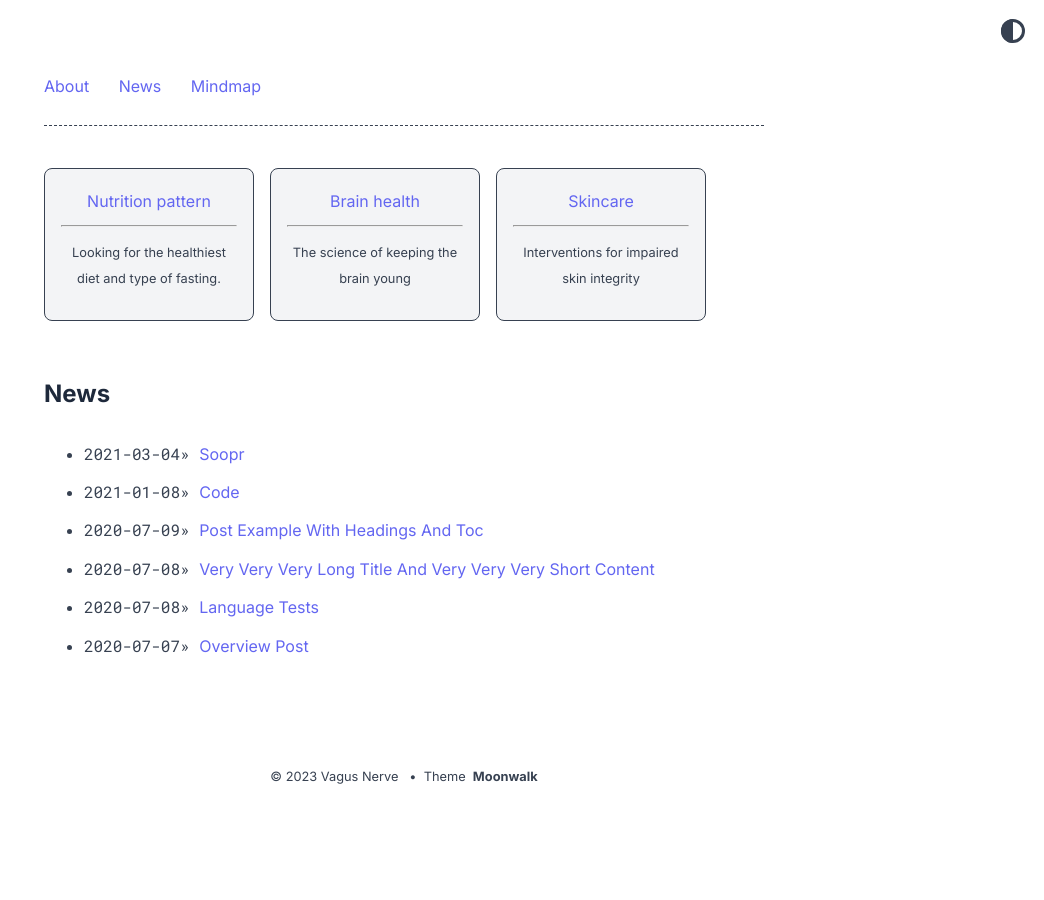
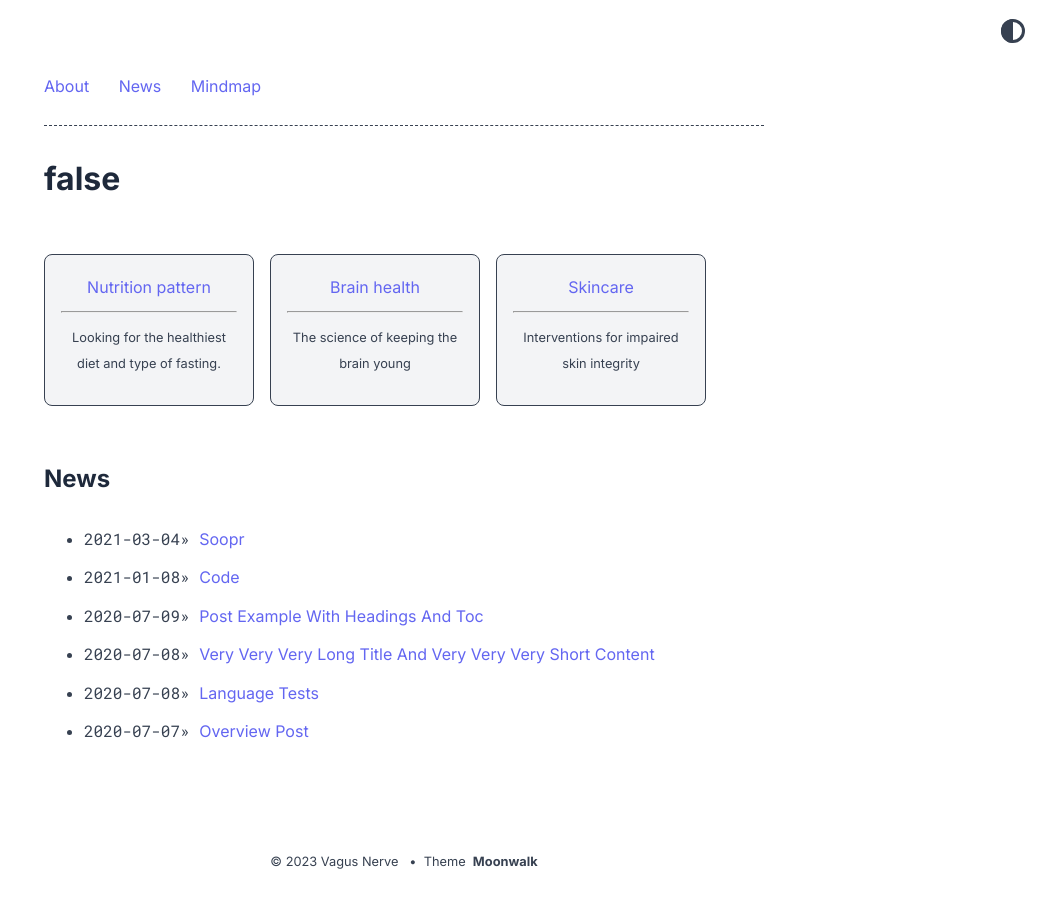
Before and after one commit to abhinavs/moonwalk, a Jekyll site: the page built from index.md, in a window 1280 px wide. Shown: the whole page, without its empty margins (236-1280 px from the left). Built offline with Jekyll 4.4.1, drawn with Linux system fonts in a browser that asks for light colours.

Commit message:
Update _config.yml

```diff
--- a/_config.yml
+++ b/_config.yml
@@ -1,3 +1,4 @@
+title: false
 author: Vagus Nerve
 description: > # description of the site (multiple lines allowed)
 url: https://vagus-nerve.github.io/ # root address of the site
```
